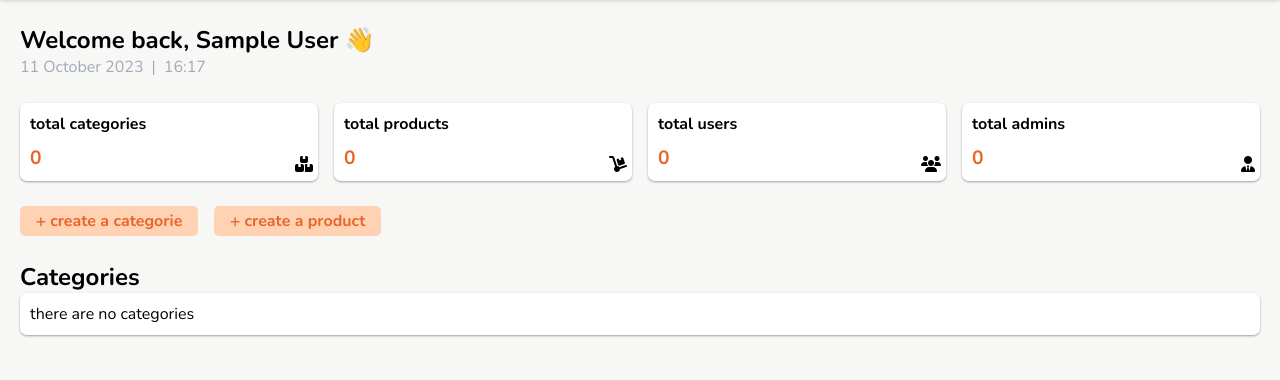
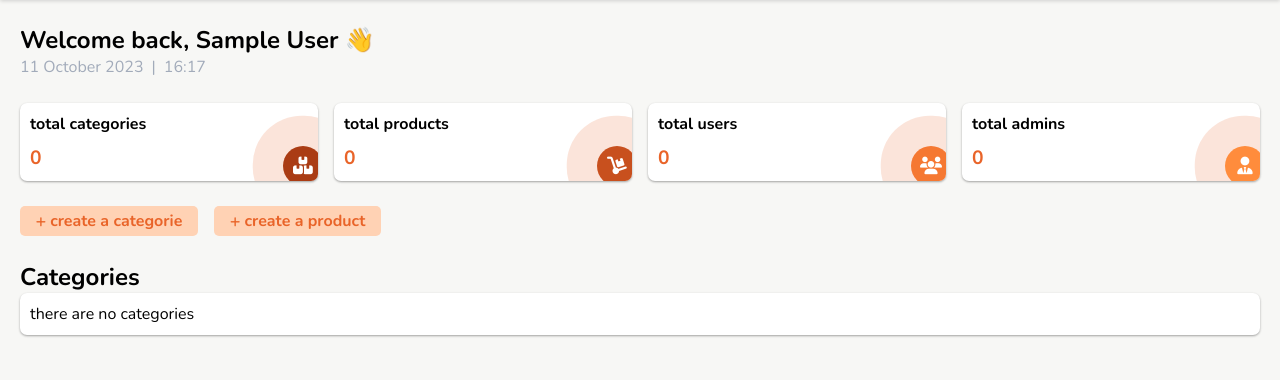
Before and after one commit to Bayi-Mostapha/adrar_outdoor_equipment, a PHP site: page /admin.php in a window 1280 px wide. Shown: the part 51-431 px from the top of the page. Run offline with PHP 8.4, Linux system fonts and the light colour scheme; the visitor is signed in with stand-in values (Sample User, id 1); data that the repository does not hold is empty; some libraries are stand-ins or nearby versions.

Commit message:
made slight changes on admin styling

```diff
--- a/admin.php
+++ b/admin.php
@@ -44,7 +44,7 @@
             <div class=\"stat card\">
                 <p class=\"title\">total categories</p>
                 <p class=\"number\">" . htmlspecialchars($row["n"], ENT_QUOTES, 'UTF-8') . "</p>
-                <div class=\"icon\">
+                <div class=\"icon icon1\">
                     <i class=\"fa-solid fa-boxes-stacked\"></i>
                 </div>
             </div>
@@ -57,7 +57,7 @@
             <div class=\"stat card\">
                 <p class=\"title\">total products</p>
                 <p class=\"number\">" . htmlspecialchars($row["n"], ENT_QUOTES, 'UTF-8') . "</p>
-                <div class=\"icon\">
+                <div class=\"icon icon2\">
                     <i class=\"fa-solid fa-dolly\"></i>
                 </div>
             </div>
@@ -70,7 +70,7 @@
             <div class=\"stat card\">
                 <p class=\"title\">total users</p>
                 <p class=\"number\">" . htmlspecialchars($row["n"], ENT_QUOTES, 'UTF-8') . "</p>
-                <div class=\"icon\">
+                <div class=\"icon icon3\">
                     <i class=\"fa-solid fa-users\"></i>
                 </div>
             </div>
@@ -83,7 +83,7 @@
             <div class=\"stat card\">
                 <p class=\"title\">total admins</p>
                 <p class=\"number\">" . htmlspecialchars($row["n"], ENT_QUOTES, 'UTF-8') . "</p>
-                <div class=\"icon\">
+                <div class=\"icon icon4\">
                     <i class=\"fa-solid fa-user-tie\"></i>
                 </div>
             </div>
--- a/styles/admin.css
+++ b/styles/admin.css
@@ -43,6 +43,7 @@ body {
 
     background: var(--txt2);
     position: relative;
+    overflow: hidden;
 }
 
 .stat .title {
@@ -58,9 +59,57 @@ body {
 }
 
 .stat .icon {
+    height: 2.5rem;
+    width: 2.5rem;
+    border-radius: 50%;
+
+    display: flex;
+    justify-content: center;
+    align-items: center;
+
     position: absolute;
-    bottom: 5px;
-    right: 5px;
+    bottom: -5px;
+    right: -5px;
+
+    font-size: 1.1rem;
+    color: var(--txt2);
+
+    box-shadow: 0 0 0 0 rgba(233, 100, 41, 1);
+    animation: pulse 5s infinite;
+}
+
+@keyframes pulse {
+    0% {
+        box-shadow: 0 0 0 0 rgba(233, 100, 41, .7);
+    }
+
+    70% {
+        box-shadow: 0 0 0 40px rgba(233, 100, 41, 0);
+    }
+
+    100% {
+        box-shadow: 0 0 0 0 rgba(233, 100, 41, 0);
+    }
+}
+
+.icon1 {
+    animation-delay: 100ms;
+    background-color: rgb(170, 60, 20);
+}
+
+.icon2 {
+    animation-delay: 500ms;
+    background-color: rgb(200, 80, 30);
+}
+
+.icon3 {
+    animation-delay: 1s;
+    background-color: rgb(245, 120, 50);
+}
+
+.icon4 {
+    animation-delay: 1.5s;
+    background-color: rgb(255, 140, 60);
 }
 
 .admin-btns {
```
